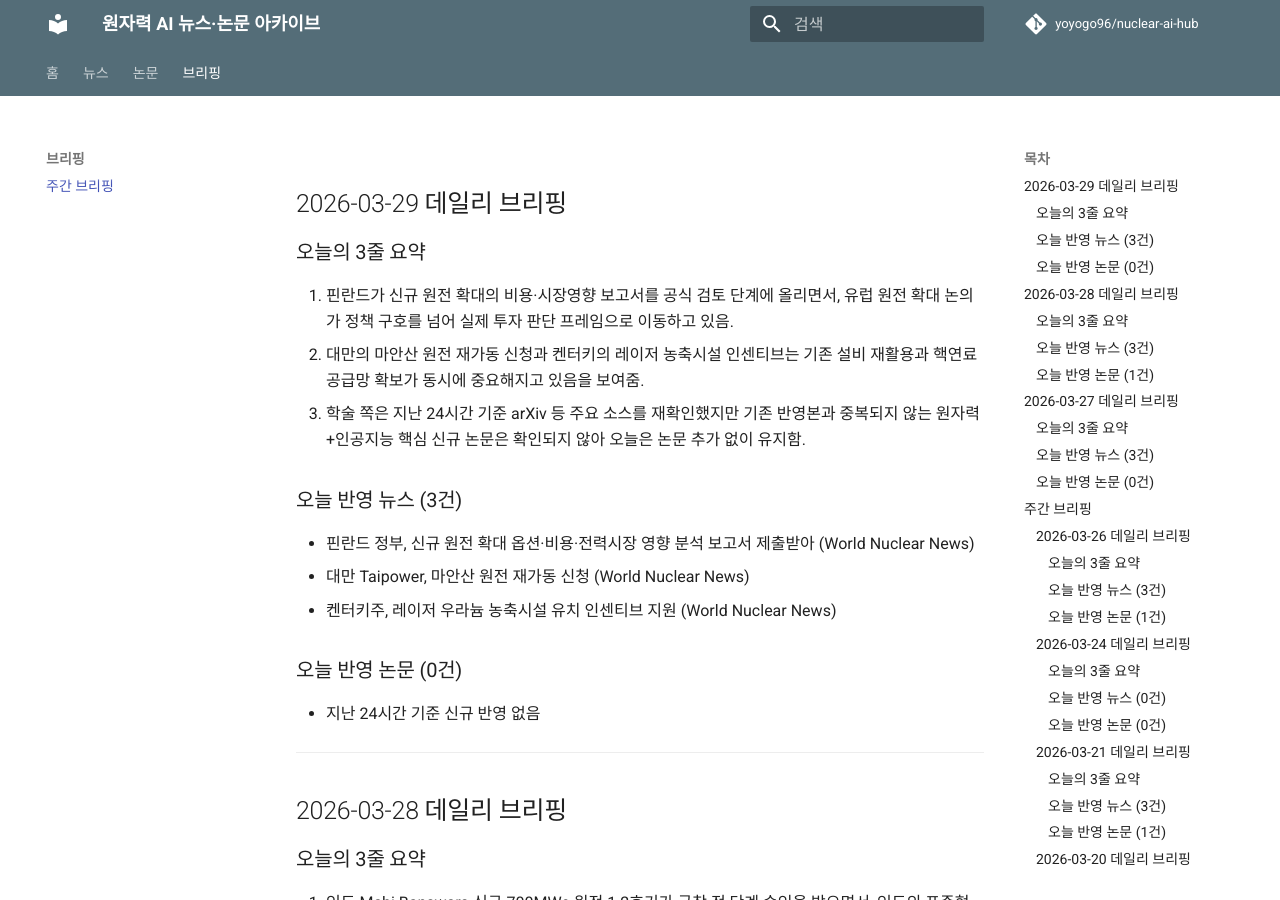
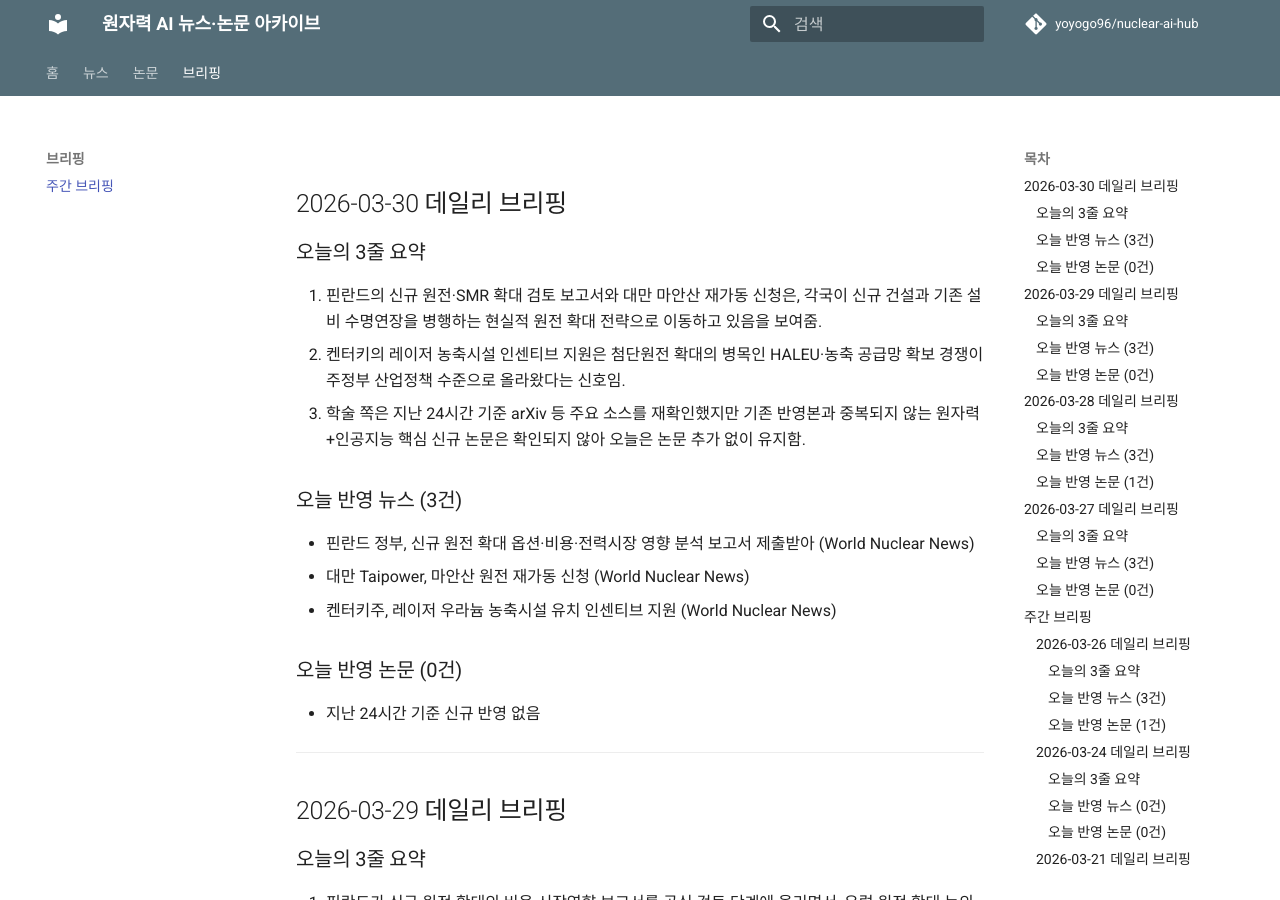
Before and after one commit to yoyogo96/nuclear-ai-hub, an MkDocs documentation site: the page built from docs/briefings/index.md, in a window 1280 px wide and 900 px high. Built offline with MkDocs 1.6.1 and Material for MkDocs 9.7.7, drawn with Linux system fonts in a browser that asks for light colours; comment, search, counter and statistics services are not loaded.

Commit message:
docs: daily nuclear ai hub update for 2026-03-30

```diff
--- a/docs/briefings/index.md
+++ b/docs/briefings/index.md
@@ -1,3 +1,20 @@
+## 2026-03-30 데일리 브리핑
+
+### 오늘의 3줄 요약
+1. 핀란드의 신규 원전·SMR 확대 검토 보고서와 대만 마안산 재가동 신청은, 각국이 신규 건설과 기존 설비 수명연장을 병행하는 현실적 원전 확대 전략으로 이동하고 있음을 보여줌.
+2. 켄터키의 레이저 농축시설 인센티브 지원은 첨단원전 확대의 병목인 HALEU·농축 공급망 확보 경쟁이 주정부 산업정책 수준으로 올라왔다는 신호임.
+3. 학술 쪽은 지난 24시간 기준 arXiv 등 주요 소스를 재확인했지만 기존 반영본과 중복되지 않는 원자력+인공지능 핵심 신규 논문은 확인되지 않아 오늘은 논문 추가 없이 유지함.
+
+### 오늘 반영 뉴스 (3건)
+- 핀란드 정부, 신규 원전 확대 옵션·비용·전력시장 영향 분석 보고서 제출받아 (World Nuclear News)
+- 대만 Taipower, 마안산 원전 재가동 신청 (World Nuclear News)
+- 켄터키주, 레이저 우라늄 농축시설 유치 인센티브 지원 (World Nuclear News)
+
+### 오늘 반영 논문 (0건)
+- 지난 24시간 기준 신규 반영 없음
+
+---
+
 ## 2026-03-29 데일리 브리핑
 
 ### 오늘의 3줄 요약
```
Also changed, not shown: docs/news/index.md (+6 -0 lines), docs/papers/index.md (+7 -0 lines).
